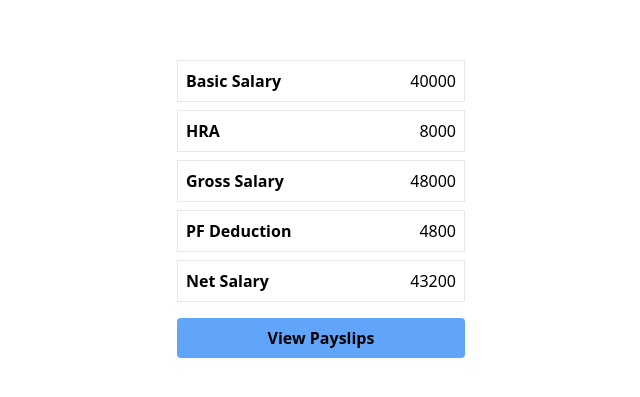
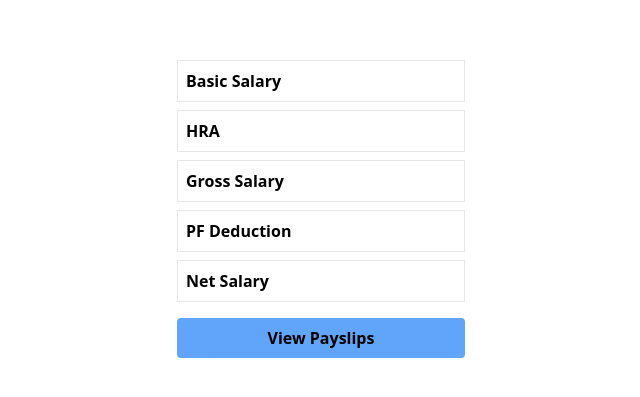
Before and after one commit to pranavkrgupta/smart-hrms, a React (Vite) app in the folder client/: page /Employee/SalaryDetails in a window 1280 px wide. Shown: the part 191-588 px from the top of the page, without its empty margins (319-959 px from the left). Built offline with nearby package versions, Linux system fonts and the light colour scheme.

Commit message:
Updated salary Details file

```diff
--- a/client/src/pages/Employee/SalaryDetails.jsx
+++ b/client/src/pages/Employee/SalaryDetails.jsx
@@ -1,30 +1,38 @@
-import React from "react";
-
-function SalaryDetails() {
+function SalaryDetails({
+  basicSalary,
+  hra,
+  grossSalary,
+  pfDeduction,
+  netSalary,
+  onViewPayslips,
+}) {
   return (
     <div className="min-h-screen flex items-center justify-center">
       <div className="w-72">
         <div className="flex justify-between border p-2 mb-2">
           <strong>Basic Salary</strong>
-          <span>40000</span>
+          <span>{basicSalary}</span>
         </div>
         <div className="flex justify-between border p-2 mb-2">
           <strong>HRA</strong>
-          <span>8000</span>
+          <span>{hra}</span>
         </div>
         <div className="flex justify-between border p-2 mb-2">
           <strong>Gross Salary</strong>
-          <span>48000</span>
+          <span>{grossSalary}</span>
         </div>
         <div className="flex justify-between border p-2 mb-2">
           <strong>PF Deduction</strong>
-          <span>4800</span>
+          <span>{pfDeduction}</span>
         </div>
         <div className="flex justify-between border p-2 mb-4">
           <strong>Net Salary</strong>
-          <span>43200</span>
+          <span>{netSalary}</span>
         </div>
-        <button className="w-full bg-blue-400 hover:bg-blue-500 text-black font-semibold py-2 rounded">
+        <button
+          className="w-full bg-blue-400 hover:bg-blue-500 text-black font-semibold py-2 rounded"
+          onClick={onViewPayslips}
+        >
           View Payslips
         </button>
       </div>
```
